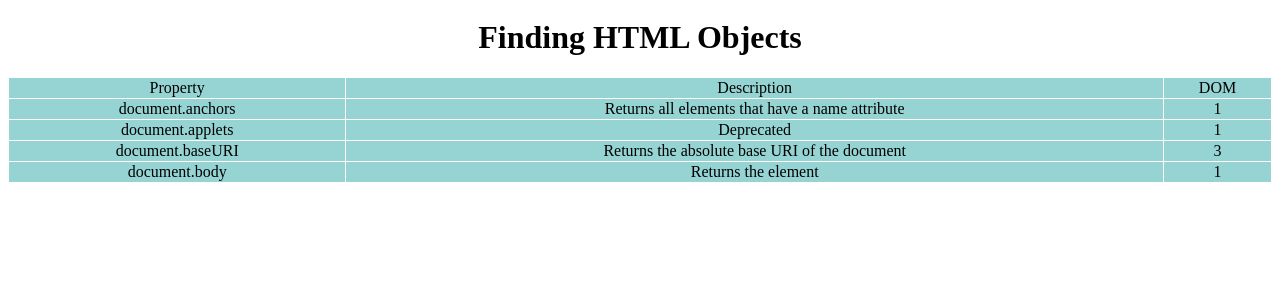
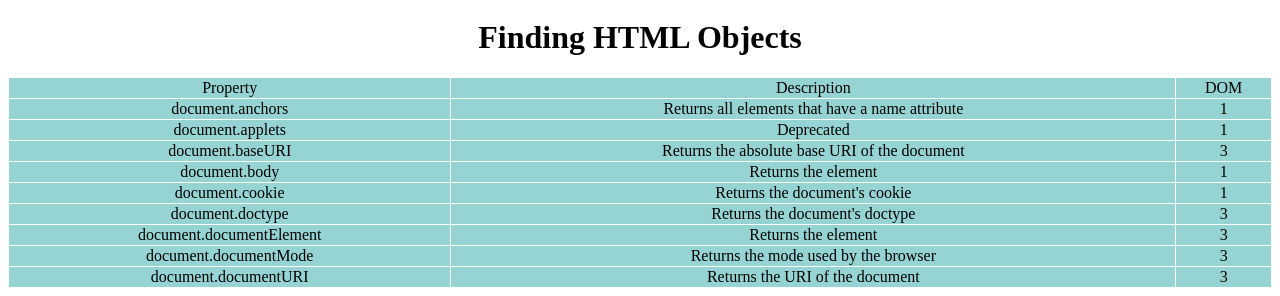
Before and after one commit to rajanshrivastava88/JavaScript, a plain HTML site: page 27_DOM_Introduction/DOM Documentation.html in a window 1280 px wide. Shown: the part 683-979 px from the top of the page. Before the commit the page ends 874 px from the top, so only its background shows below. Drawn offline with Linux system fonts and the light colour scheme.

Commit message:
Update DOM Documentation.html

```diff
--- a/27_DOM_Introduction/DOM Documentation.html
+++ b/27_DOM_Introduction/DOM Documentation.html
@@ -134,6 +134,31 @@
             <td>Returns the <body> element</td>
             <td>1</td>
         </tr>
+        <tr>
+            <td>document.cookie</td>
+            <td>Returns the document's cookie</td>
+            <td>1</td>
+        </tr>
+        <tr>
+            <td>document.doctype</td>
+            <td>Returns the document's doctype</td>
+            <td>3</td>
+        </tr>
+        <tr>
+            <td>document.documentElement</td>
+            <td>Returns the <html> element</td>
+            <td>3</td>
+        </tr>
+        <tr>
+            <td>document.documentMode</td>
+            <td>Returns the mode used by the browser</td>
+            <td>3</td>
+        </tr>
+        <tr>
+            <td>document.documentURI</td>
+            <td>Returns the URI of the document</td>
+            <td>3</td>
+        </tr>
     </table>
 </body>
 
```
